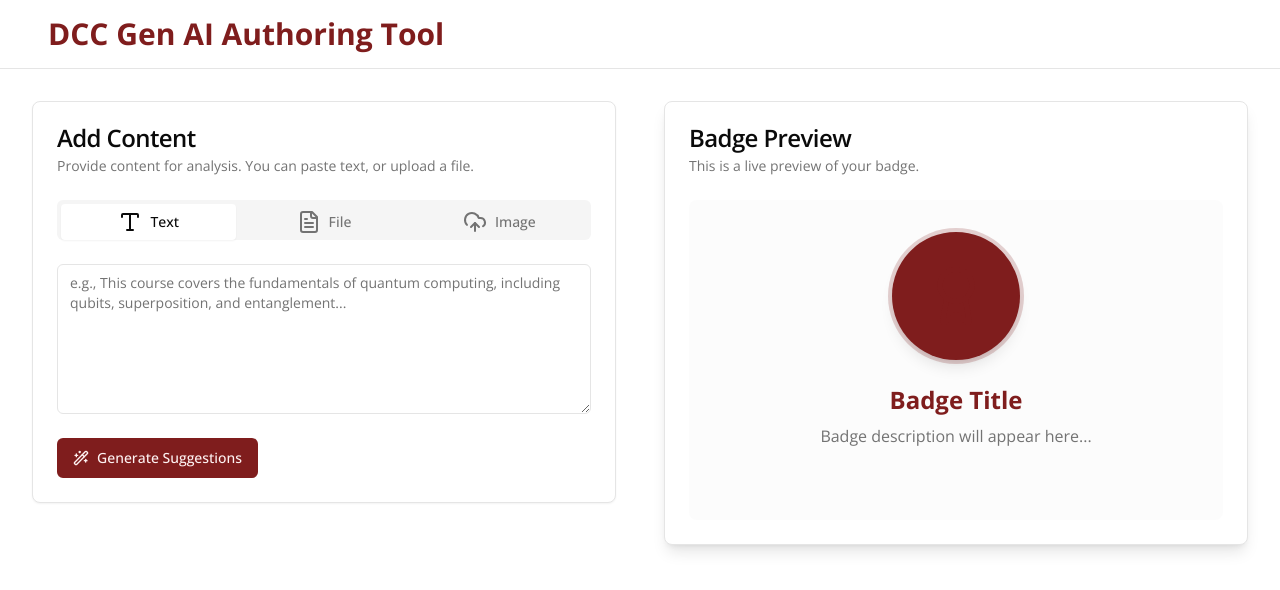
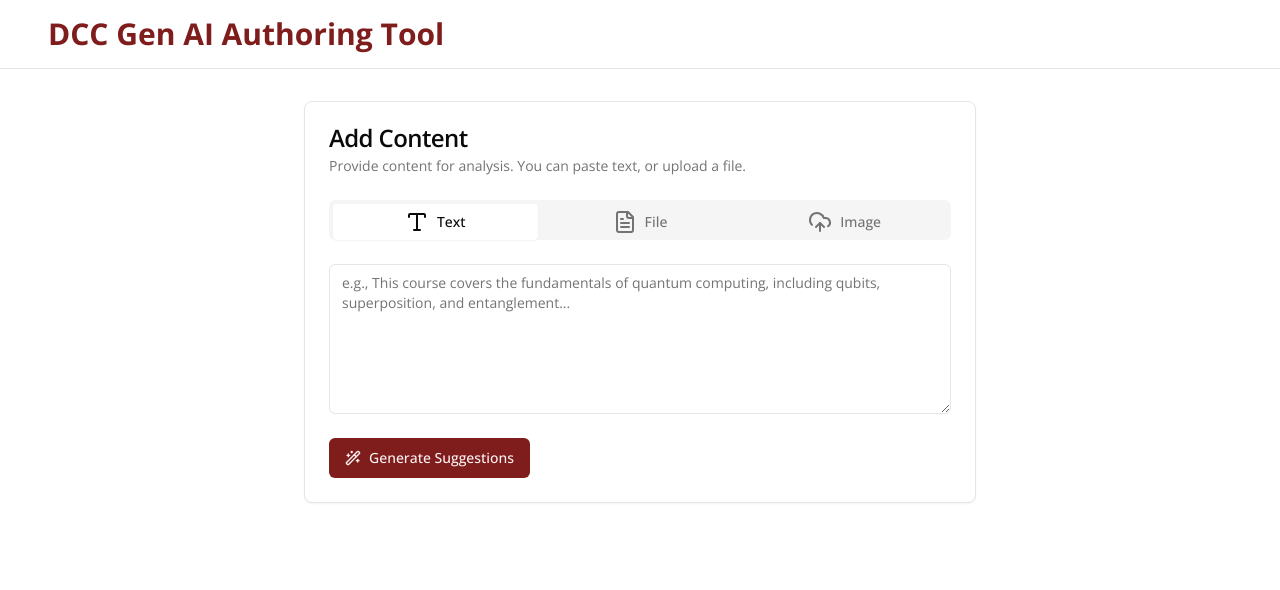
Before and after one commit to oneorigin-2-0/dcc-credential-co-writer, a Next.js app in the folder frontend/: page /genai in a window 1280 px wide. Shown: the top 590 px of the page. Built offline with nearby package versions, Linux system fonts and the light colour scheme; what @genkit-ai/googleai, genkit would draw is missing.

Commit message:
Make the following changes:
,

Find this element:

  <Card className="s

```diff
--- a/frontend/src/app/genai/page.tsx
+++ b/frontend/src/app/genai/page.tsx
@@ -41,47 +41,6 @@
 });
 type BadgeFormValues = z.infer<typeof badgeFormSchema>;
 
-function BadgePreview({
-  title,
-  description,
-  imageUrl,
-}: {
-  title: string;
-  description: string;
-  imageUrl?: string;
-}) {
-  return (
-    <Card className="sticky top-8 shadow-lg">
-      <CardHeader>
-        <CardTitle>Badge Preview</CardTitle>
-        <CardDescription>This is a live preview of your badge.</CardDescription>
-      </CardHeader>
-      <CardContent>
-        <div className="bg-secondary/30 rounded-lg p-8 flex flex-col items-center text-center transition-all duration-300">
-          <div className="w-32 h-32 rounded-full bg-primary flex items-center justify-center shadow-lg mb-6 ring-4 ring-primary/20 relative">
-            {imageUrl ? (
-              <Image
-                src={imageUrl}
-                alt={title || 'Badge Image'}
-                fill
-                className="rounded-full object-cover"
-              />
-            ) : (
-              <Award className="w-16 h-16 text-accent" />
-            )}
-          </div>
-          <h3 className="text-2xl font-bold font-headline text-primary">
-            {title || 'Badge Title'}
-          </h3>
-          <p className="text-muted-foreground mt-2 max-w-sm h-16 overflow-hidden">
-            {description || 'Badge description will appear here...'}
-          </p>
-        </div>
-      </CardContent>
-    </Card>
-  );
-}
-
 export default function GenAIPage() {
   const [isGenerating, setIsGenerating] = useState(false);
   const { toast } = useToast();
@@ -97,10 +56,6 @@
     },
     mode: 'onChange',
   });
-
-  const watchedTitle = form.watch('title');
-  const watchedDescription = form.watch('description');
-  const watchedImage = form.watch('image');
 
   const handleGenerate = async () => {
     const content = form.getValues('content');
@@ -190,7 +145,8 @@
     <div className="flex flex-col min-h-screen bg-background">
       <Header />
       <main className="flex-1 container mx-auto p-4 md:p-8">
-        <div className="grid lg:grid-cols-2 gap-12">
+        <div className="flex justify-center">
+          <div className="w-full max-w-2xl">
             <FormProvider {...form}>
               <form
                 onSubmit={e => e.preventDefault()}
@@ -267,16 +223,8 @@
                     </Button>
                   </CardFooter>
                 </Card>
-
               </form>
             </FormProvider>
-
-          <div>
-            <BadgePreview
-              title={watchedTitle}
-              description={watchedDescription}
-              imageUrl={watchedImage}
-            />
           </div>
         </div>
       </main>
```
Lines whose indentation alone changed are shown as unchanged.
